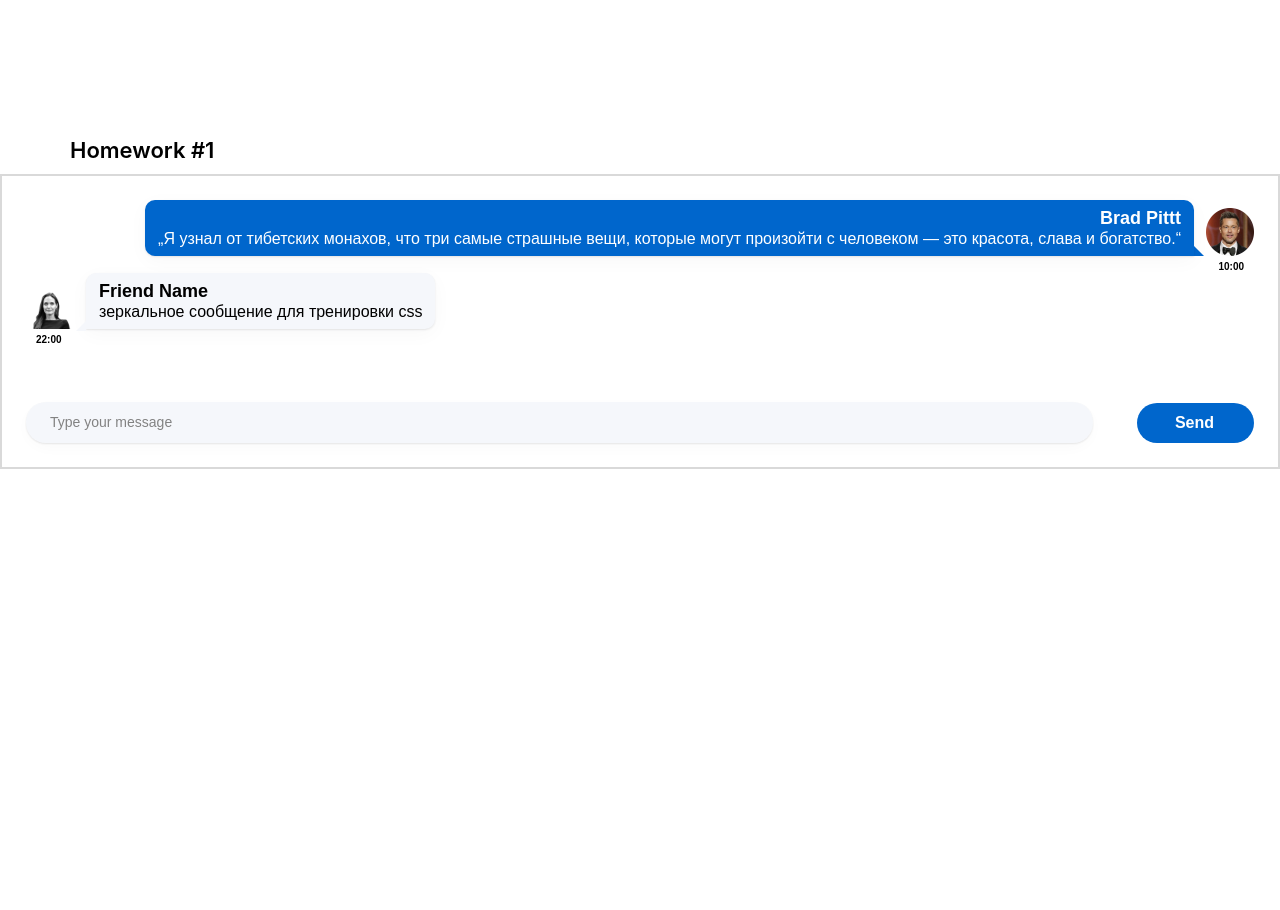
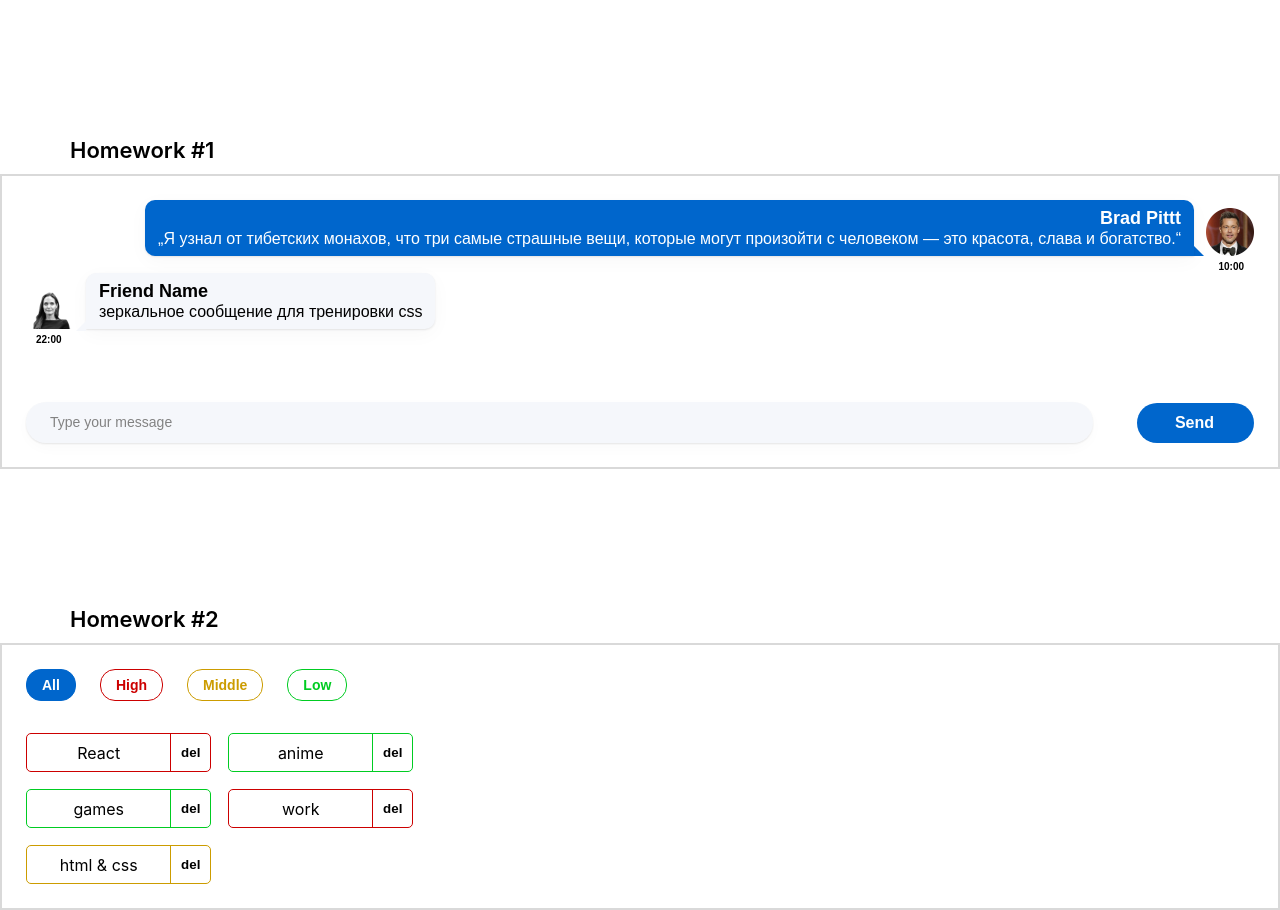
Before and after one commit to SilinDjon/hws2-master, a React (Create React App) app: page / in a window 1280 px wide. Before the commit the page ends 800 px from the top, so only its background shows below. Built offline with nearby package versions, Linux system fonts and the light colour scheme.

Commit message:
commit - fin

```diff
--- a/src/s1-main/App.tsx
+++ b/src/s1-main/App.tsx
@@ -1,13 +1,14 @@
 import React from 'react'
 import s from './App.module.css'
 import HW1 from '../s2-homeworks/hw01/HW1'
+import HW2 from "../s2-homeworks/hw02/HW2";
 
 function App() {
     return (
         <div className={s.App}>
             <HW1/>
             {/*раскомментировать по ходу выполнения*/}
-            {/*<HW2/>*/}
+            <HW2/>
             {/*<HW3/>*/}
             {/*<HW4/>*/}
 
--- a/src/s2-homeworks/hw02/HW2.tsx
+++ b/src/s2-homeworks/hw02/HW2.tsx
@@ -17,16 +17,16 @@ import s2 from '../../s1-main/App.module.css'
 * */
 
 // types
-export type AffairPriorityType = any // need to fix any
+export type AffairPriorityType = 'high' |  'low' | 'middle'// need to fix any
 export type AffairType = {
-    _id: any // need to fix any
-    name: any // need to fix any
+    _id: number // need to fix any
+    name: string // need to fix any
     priority: AffairPriorityType
 }
 export type FilterType = 'all' | AffairPriorityType
 
 // constants
-const defaultAffairs: any = [ // need to fix any
+const defaultAffairs: AffairType[] = [ // need to fix any
     {_id: 1, name: 'React', priority: 'high'}, // студенты могут изменить содержимое name и количество элементов в массиве, ...priority не менять!
     {_id: 2, name: 'anime', priority: 'low'},
     {_id: 3, name: 'games', priority: 'low'},
@@ -35,23 +35,25 @@ const defaultAffairs: any = [ // need to fix any
 ]
 
 // pure helper functions
-export const filterAffairs = (affairs: any, filter: any): any => { // need to fix any
+export const filterAffairs = (affairs: AffairType[], filter: FilterType): AffairType[] => { // need to fix any
+    if(filter === 'all') {
+        return affairs
+    } else {
+        return affairs.filter(el => el.priority === filter)
+    }
+}
+export const deleteAffair = (affairs: AffairType[], _id: number): AffairType[] => { // need to fix any
 
-
-    return affairs // need to fix
-}
-export const deleteAffair = (affairs: any, _id: any): any => { // need to fix any
-
-    return affairs // need to fix
+    return affairs.filter(el => el._id !== _id)
 }
 
 function HW2() {
-    const [affairs, setAffairs] = useState<any>(defaultAffairs) // need to fix any
+    const [affairs, setAffairs] = useState<Array<AffairType>>(defaultAffairs) // need to fix any
     const [filter, setFilter] = useState<FilterType>('all')
 
     const filteredAffairs = filterAffairs(affairs, filter)
-    const deleteAffairCallback = (_id: any) => { // need to fix any
-        // need to fix
+    const deleteAffairCallback = (_id: number) => { // need to fix any
+        setAffairs(deleteAffair(affairs, _id))// need to fix
     }
 
     return (
--- a/src/s2-homeworks/hw02/affairs/Affairs.tsx
+++ b/src/s2-homeworks/hw02/affairs/Affairs.tsx
@@ -1,27 +1,28 @@
 import React from 'react'
 import Affair from './affair/Affair'
-import {AffairType, FilterType} from '../HW2'
+import {AffairType, filterAffairs, FilterType} from '../HW2'
 import s from './Affairs.module.css'
+import affair from "./affair/Affair";
 
 type AffairsPropsType = {
-    data: any // need to fix any
-    setFilter: any
-    deleteAffairCallback: any
+    data: AffairType[]
+    setFilter: (filter: FilterType) => void
+    deleteAffairCallback: (_id: number) => void
     filter: FilterType
 }
 
 function Affairs(props: AffairsPropsType) {
     const setAll = () => {
-        // need to fix
+        props.setFilter('all')
     }
     const setHigh = () => {
-        // need to fix
+        props.setFilter('high')
     }
     const setMiddle = () => {
-        // need to fix
+        props.setFilter('middle')
     }
     const setLow = () => {
-        // need to fix
+        props.setFilter('low')
     }
 
     const cnAll = s.button + ' ' + s.all + (props.filter === 'all' ? ' ' + s.active : '')
--- a/src/s2-homeworks/hw02/affairs/affair/Affair.tsx
+++ b/src/s2-homeworks/hw02/affairs/affair/Affair.tsx
@@ -6,12 +6,12 @@ import s2 from '../Affairs.module.css'
 type AffairPropsType = {
     // key не нужно типизировать
     affair: AffairType
-    deleteAffairCallback: any // need to fix any
+    deleteAffairCallback: (_id: number) => void // need to fix any
 }
 
 function Affair(props: AffairPropsType) {
-    const deleteCallback = () => {
-        // need to fix
+    const deleteCallback = (_id: number) => {
+        props.deleteAffairCallback(_id)
     }
 
     const nameClass = s.name + ' ' + s2[props.affair.priority]
@@ -25,7 +25,7 @@ function Affair(props: AffairPropsType) {
         >
             <div id={'hw2-name-' + props.affair._id} className={nameClass}>
                 {/*создаёт студент*/}
-
+                {props.affair.name}
                 {/**/}
             </div>
             <div id={'hw2-priority-' + props.affair._id} hidden>
@@ -36,10 +36,10 @@ function Affair(props: AffairPropsType) {
                 id={'hw2-button-delete-' + props.affair._id}
                 className={buttonClass}
                 // need to fix
-
+                onClick={() => deleteCallback(props.affair._id)}
             >
                 {/*текст кнопки могут изменить студенты*/}
-                X
+                del
                 {/**/}
             </button>
         </div>
```
